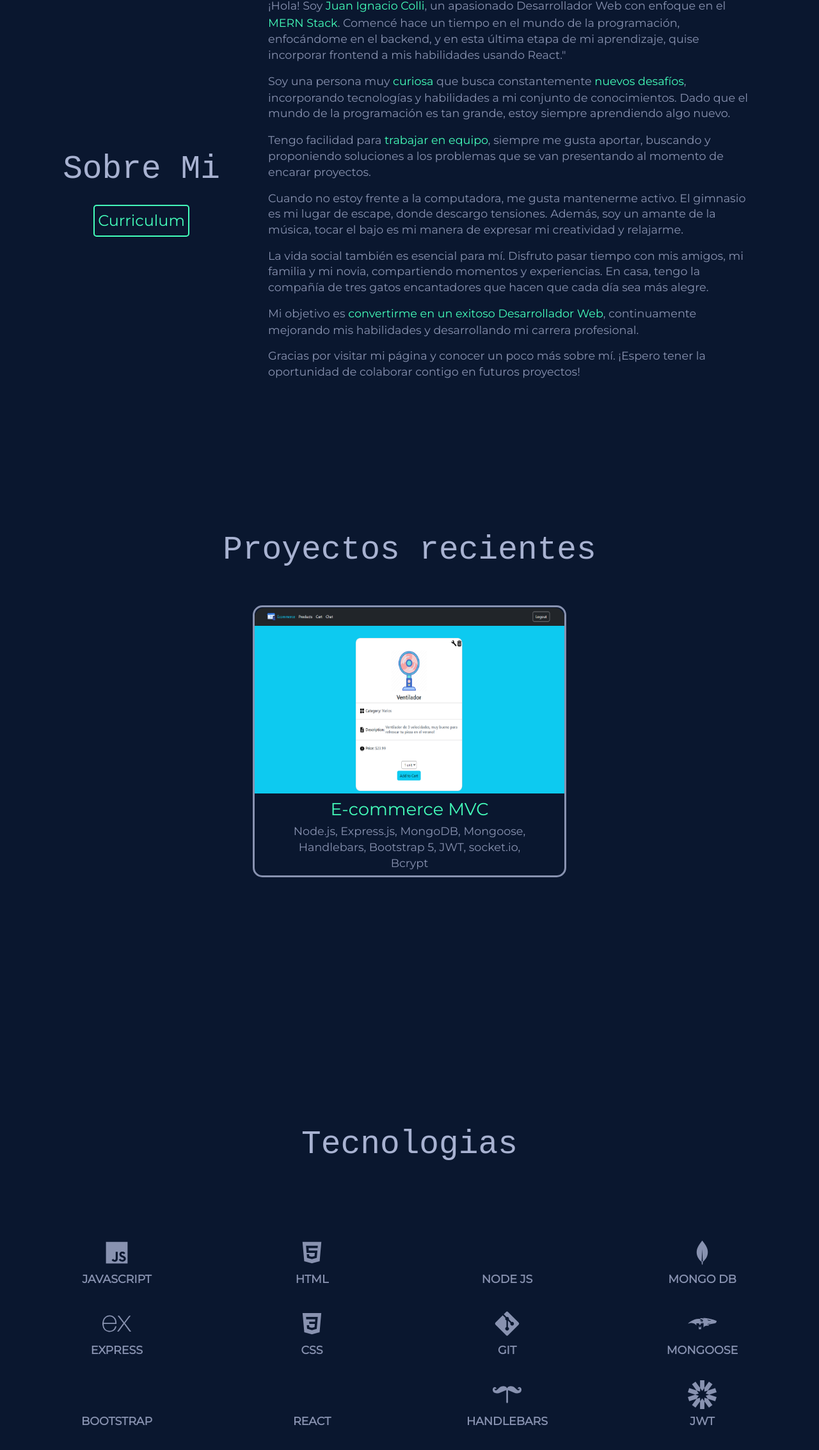
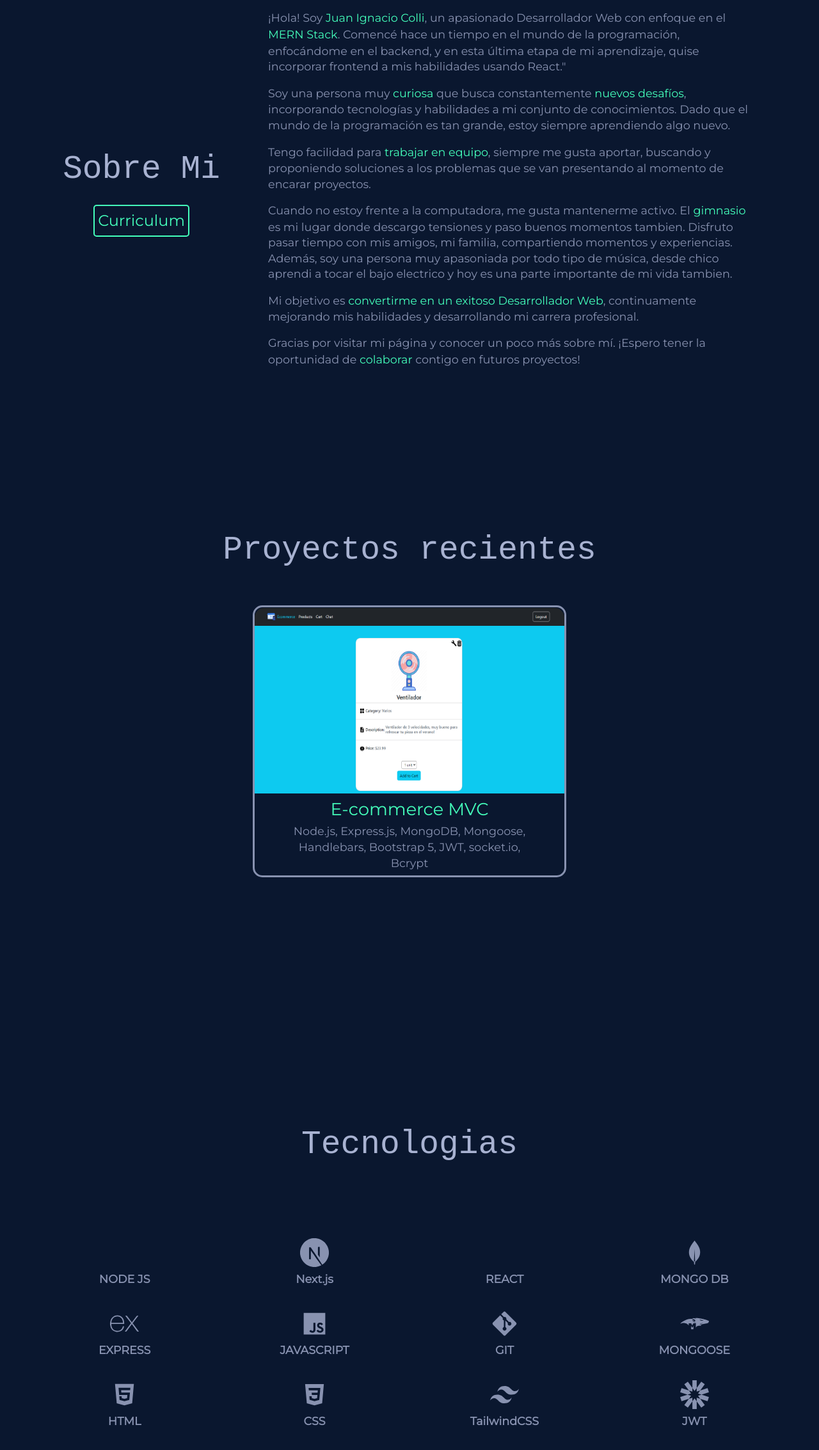
Before and after one commit to JuanIgnacio25/Portfolio, a React (Vite) app: page / in a window 1280 px wide. Shown: the part 949-3215 px from the top of the page at 64% size. Built offline with nearby package versions, Linux system fonts and the light colour scheme; some icons are missing; a web font is replaced by a local one.

Commit message:
Add, new cv , change technologies & responsive styles

```diff
--- a/src/App.css
+++ b/src/App.css
@@ -591,6 +591,7 @@ footer {
   .about-me-container {
     display: flex;
     flex-direction: column;
+    min-height: 50vh;
   }
 
   .about-me-title {
@@ -619,6 +620,10 @@ footer {
     margin-top: 10px;
   }
 
+  .projects{
+    margin-top:100px;
+    min-height: 50vh;
+  }
 
   .project {
     height: 300px;
@@ -650,6 +655,9 @@ footer {
   }
 
   /* Technologies */
+  .technologies{
+    min-height: 50vh;
+  }
   .technologies-container i {
     font-size: 35px;
   }
--- a/src/components/AboutMe.jsx
+++ b/src/components/AboutMe.jsx
@@ -43,16 +43,12 @@ const AboutMe = () => {
 
           <p>
             Cuando no estoy frente a la computadora, me gusta mantenerme activo.
-            El gimnasio es mi lugar de escape, donde descargo tensiones. Además,
-            soy un amante de la música, tocar el bajo es mi manera de expresar
-            mi creatividad y relajarme.
-          </p>
-
-          <p>
-            La vida social también es esencial para mí. Disfruto pasar tiempo
-            con mis amigos, mi familia y mi novia, compartiendo momentos y
-            experiencias. En casa, tengo la compañía de tres gatos encantadores
-            que hacen que cada día sea más alegre.
+            El <span className="about-me-highlighted-text">gimnasio</span> es mi
+            lugar donde descargo tensiones y paso buenos momentos tambien.
+            Disfruto pasar tiempo con mis amigos, mi familia, compartiendo
+            momentos y experiencias. Además, soy una persona muy apasoniada por
+            todo tipo de música, desde chico aprendi a tocar el bajo electrico y
+            hoy es una parte importante de mi vida tambien.
           </p>
           <p>
             Mi objetivo es{" "}
@@ -64,8 +60,9 @@ const AboutMe = () => {
           </p>
           <p>
             Gracias por visitar mi página y conocer un poco más sobre mí.
-            ¡Espero tener la oportunidad de colaborar contigo en futuros
-            proyectos!
+            ¡Espero tener la oportunidad de{" "}
+            <span className="about-me-highlighted-text">colaborar </span>{" "}
+            contigo en futuros proyectos!
           </p>
         </div>
       </div>
--- a/src/constants/index.js
+++ b/src/constants/index.js
@@ -7,31 +7,28 @@ import {
   BiLogoGit,
 } from "react-icons/bi";
 import { FaNode, FaBootstrap, FaReact } from "react-icons/fa6";
-import {
-  SiExpress,
-  SiMongoose,
-  SiHandlebarsdotjs,
-  SiJsonwebtokens,
-} from "react-icons/si";
+import { SiExpress, SiMongoose, SiJsonwebtokens } from "react-icons/si";
+
+import { SiNextdotjs, SiTailwindcss } from "react-icons/si";
+
 //Projects images
 import proyectoec from "../assets/proyecto-ec.png";
-import proyectoec2 from "../assets/proyecto-ec2.png";
 
 const technologies = [
   {
     id: 1,
-    logo: BiLogoJavascript,
-    title: "JAVASCRIPT",
+    logo: FaNode,
+    title: "NODE JS",
   },
   {
     id: 2,
-    logo: BiLogoHtml5,
-    title: "HTML",
+    logo: SiNextdotjs,
+    title: "Next.js",
   },
   {
     id: 3,
-    logo: FaNode,
-    title: "NODE JS",
+    logo: FaReact,
+    title: "REACT",
   },
   {
     id: 4,
@@ -45,8 +42,8 @@ const technologies = [
   },
   {
     id: 6,
-    logo: BiLogoCss3,
-    title: "CSS",
+    logo: BiLogoJavascript,
+    title: "JAVASCRIPT",
   },
   {
     id: 7,
@@ -60,18 +57,18 @@ const technologies = [
   },
   {
     id: 9,
-    logo: FaBootstrap,
-    title: "BOOTSTRAP",
+    logo: BiLogoHtml5,
+    title: "HTML",
   },
   {
     id: 10,
-    logo: FaReact,
-    title: "REACT",
+    logo: BiLogoCss3,
+    title: "CSS",
   },
   {
     id: 11,
-    logo: SiHandlebarsdotjs,
-    title: "HANDLEBARS",
+    logo: SiTailwindcss,
+    title: "TailwindCSS",
   },
   {
     id: 12,
```
Also changed, not shown: src/assets/proyecto-ec2.png (deleted), 1 other file (tests, documents, lock files or other folders).
